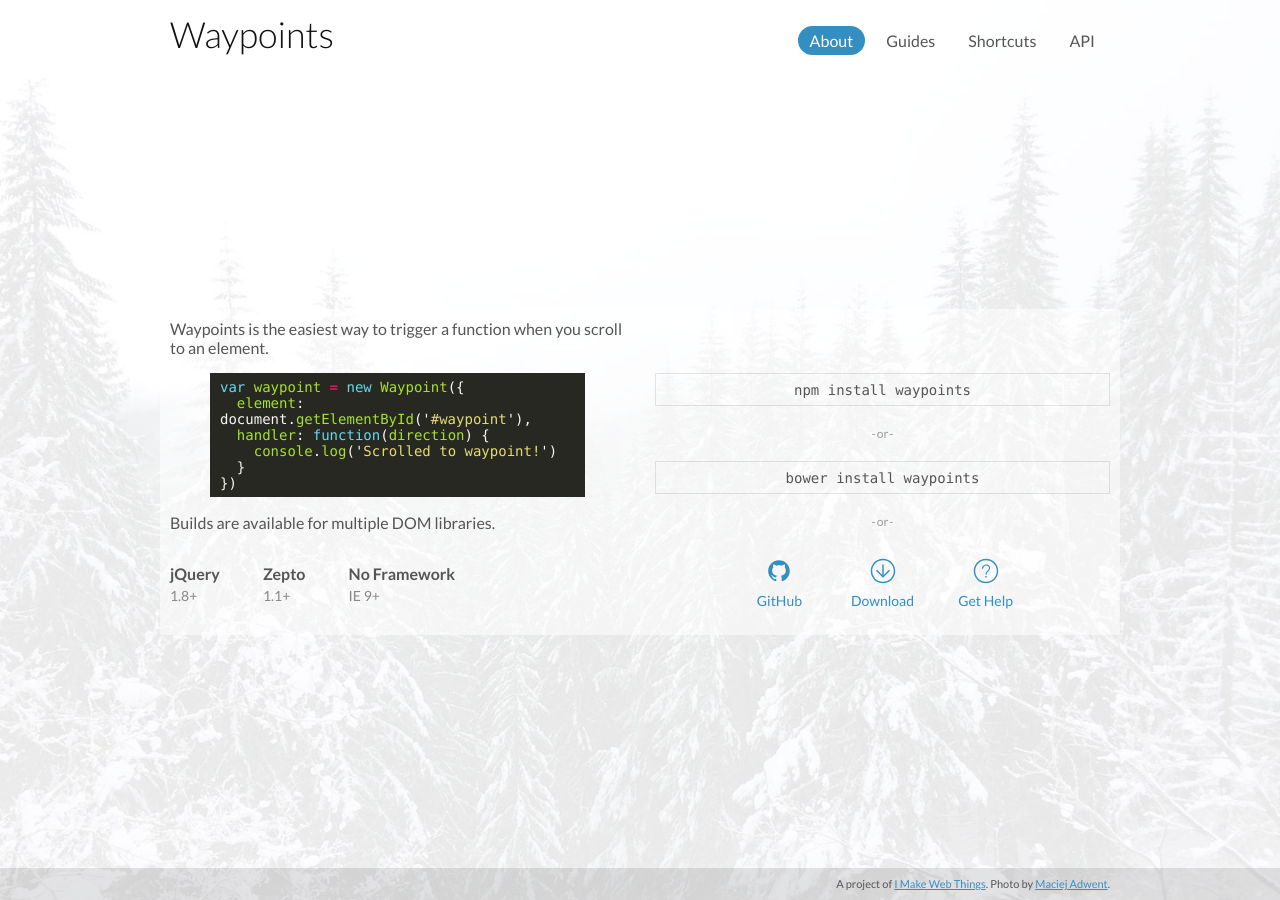
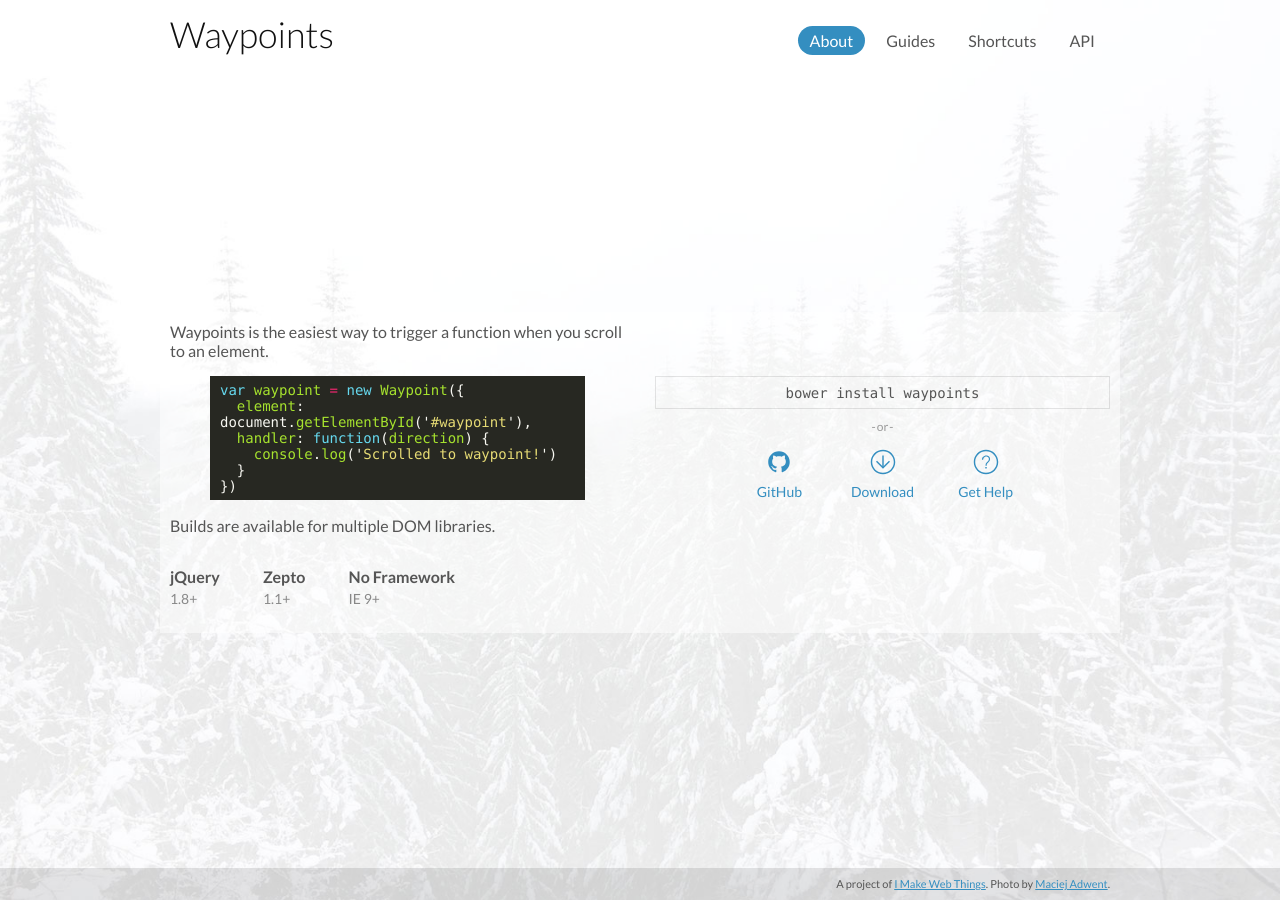
Before and after one commit to imakewebthings/waypoints, a Jekyll site: the page built from index.html, in a window 1280 px wide. Built offline with Jekyll 4.4.1, drawn with Linux system fonts in a browser that asks for light colours; nearby versions of some CDN libraries.

Commit message:
Remove npm install for now

```diff
--- a/_scss/_about.scss
+++ b/_scss/_about.scss
@@ -24,7 +24,7 @@
 .or {
   color:#999;
   font-size:12px;
-  margin:20px 0;
+  margin:10px 0;
 
   &:before, &:after {
     content:'-';
@@ -47,7 +47,7 @@
 .about-links {
   list-style:none;
   padding:0;
-  margin-top:24px;
+  margin-top:0;
 
   > li {
     display:inline-block;
--- a/css/styles.css
+++ b/css/styles.css
@@ -1011,7 +1011,7 @@
 .or {
   color: #999;
   font-size: 12px;
-  margin: 20px 0; }
+  margin: 10px 0; }
   .or:before, .or:after {
     content: '-';
     padding: 0 1px; }
@@ -1027,7 +1027,7 @@
 .about-links {
   list-style: none;
   padding: 0;
-  margin-top: 24px; }
+  margin-top: 0; }
   .about-links > li {
     display: inline-block; }
   .about-links a {
--- a/index.html
+++ b/index.html
@@ -34,8 +34,6 @@
     </ul>
   </section>
   <section class="download">
-    <pre class="one-liner"><code>npm install waypoints</code></pre>
-    <p class="or">or</p>
     <pre class="one-liner"><code>bower install waypoints</code></pre>
     <p class="or">or</p>
 
```
